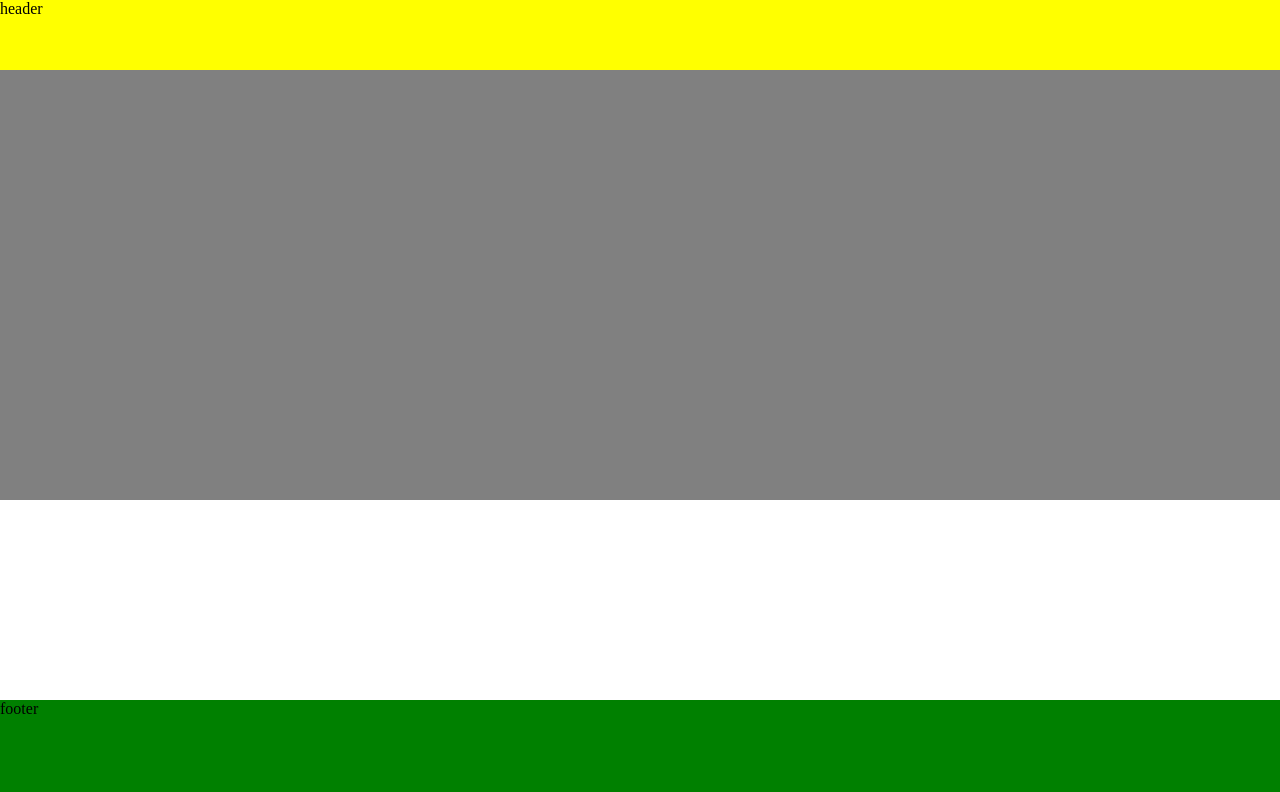
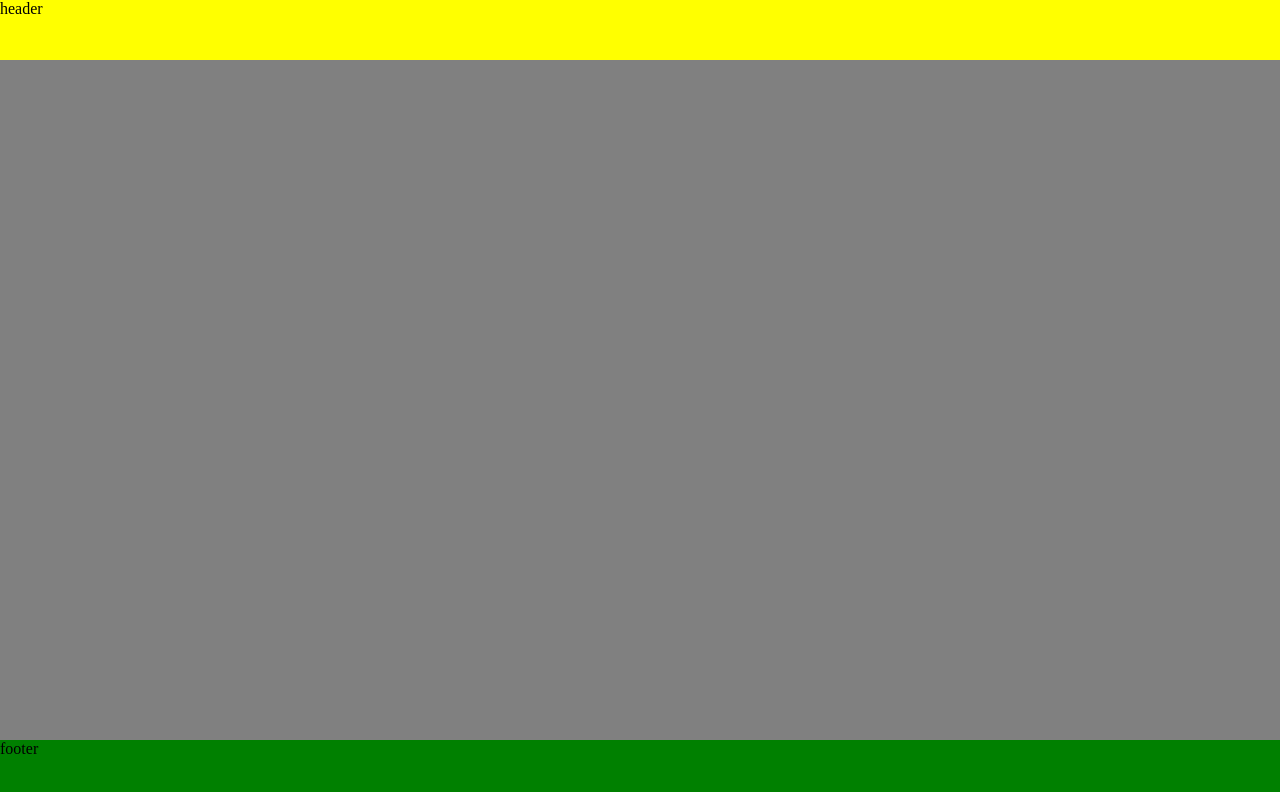
Before and after one commit to yhkim13/ui_test, a plain HTML site: page index.html in a window 1280 px wide. Drawn offline with Linux system fonts and the light colour scheme.

Commit message:
header/footer 높이맞춤

```diff
--- a/index.html
+++ b/index.html
@@ -6,15 +6,14 @@
     <meta name='viewport' content='initial-scale=1, viewport-fit=cover'>
     <title>Document</title>
     <style>
-        * {margin:0; padding:0; }
-        header {width:100%; height:70px; position:fixed; top:0; background-color:yellow; top:env(safe-area-inset-top);}
-        main {width:100%; height:500px; background-color:grey;}
-        footer {width:100%; height:100px; position:fixed; bottom:0;  background-color:green; bottom:env(safe-area-inset-bottom);}
+        * {margin:0; padding:0; position:relative;}
+        header {width:100%; height:60px; top:0; position:fixed; background-color:yellow; top:env(safe-area-inset-top);}
+        body {width:100%; height:500px; position:relative; background-color:grey;}
+        footer {width:100%; height:60px; bottom:0;  position:fixed; background-color:green; bottom:env(safe-area-inset-bottom);}
     </style>
 </head>
 <body>
     <header>header</header>
-    <main>main</main>
     <footer>footer</footer>
 </body>
 </html>
```
Also changed, not shown: minmalUi.html (+4 -5 lines).
